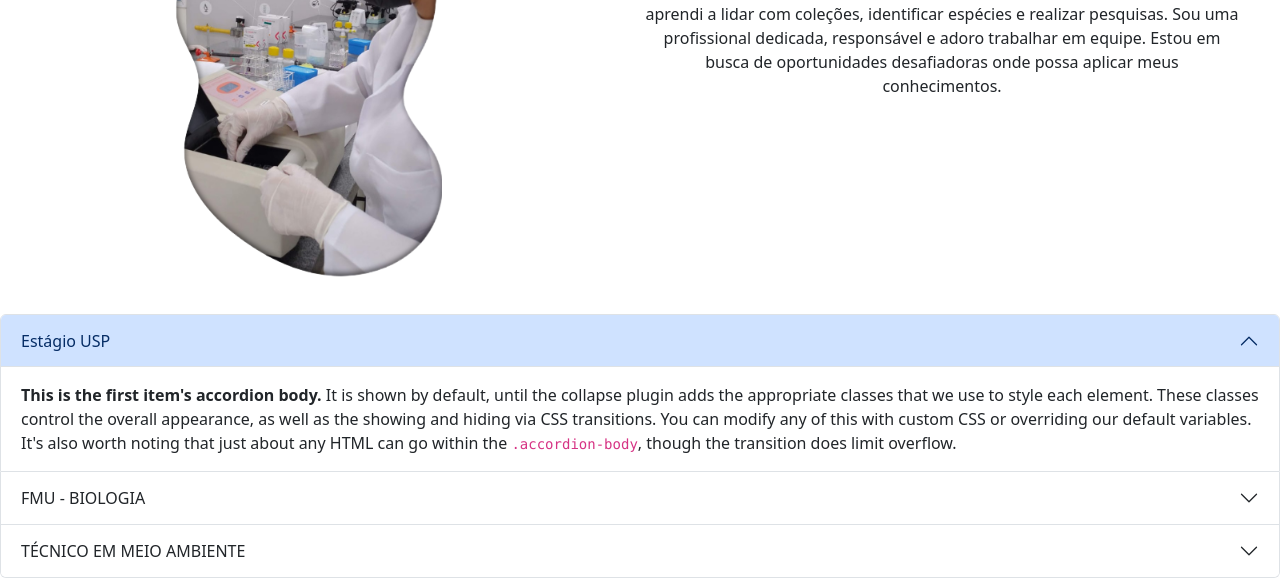
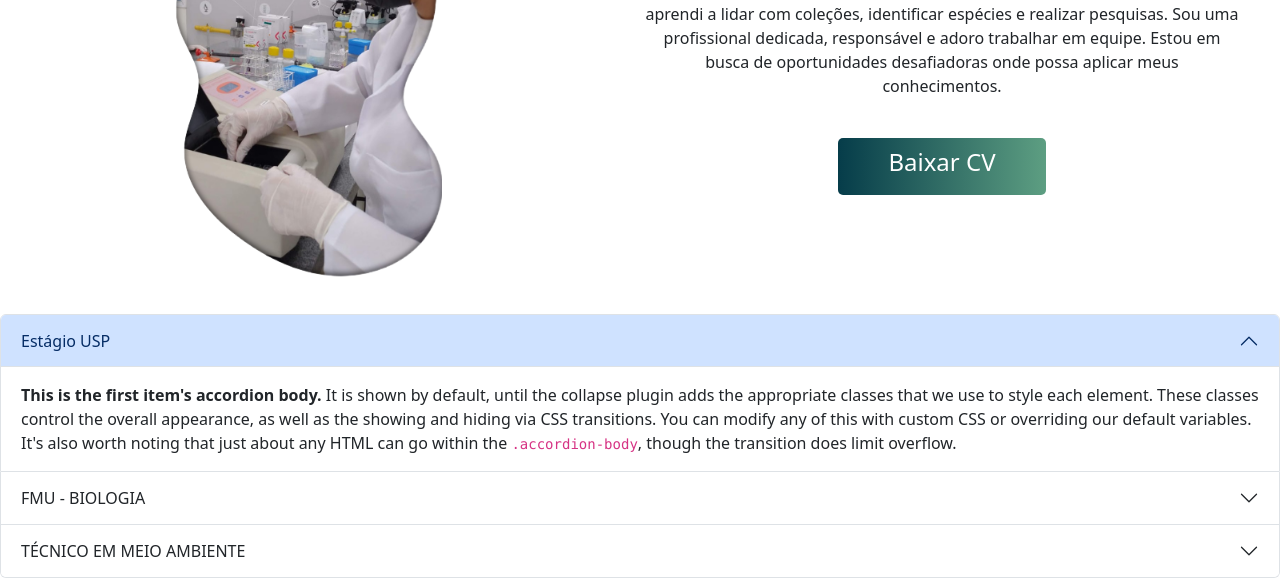
Before and after one commit to vivski/portfoliorafa, a website: page index.html in a window 1280 px wide. Shown: the part 840-1428 px from the top of the page. Drawn offline with Linux system fonts and the light colour scheme.

Commit message:
baixar-cv-botao

```diff
--- a/index.html
+++ b/index.html
@@ -72,6 +72,9 @@
           onde possa aplicar meus conhecimentos.
         </p>
       </div>
+          <a href="path/to/your-file.ext" download="filename.ext" class="download-btn">
+          <h4 class="baixar-cv">Baixar CV</h1>
+          </a>
     </div>
     <!-- seção experiencia/habilidades -->
 
--- a/scss/sections/_sobremim.scss
+++ b/scss/sections/_sobremim.scss
@@ -51,3 +51,21 @@
     margin-bottom: 40px;
 
 }
+
+
+.download-btn {
+    @include gradient;
+    display: inline-block;
+    padding: 10px 50px;
+    font-size: 16px;
+    color: white;
+    background-color: #007bff;
+    border: none;
+    border-radius: 5px;
+    text-decoration: none;
+    cursor: pointer;
+}
+
+.download-btn:hover {
+    background-color: #0056b3;
+}
```
Also changed, not shown: assets/css/style.css, 1 other file.
